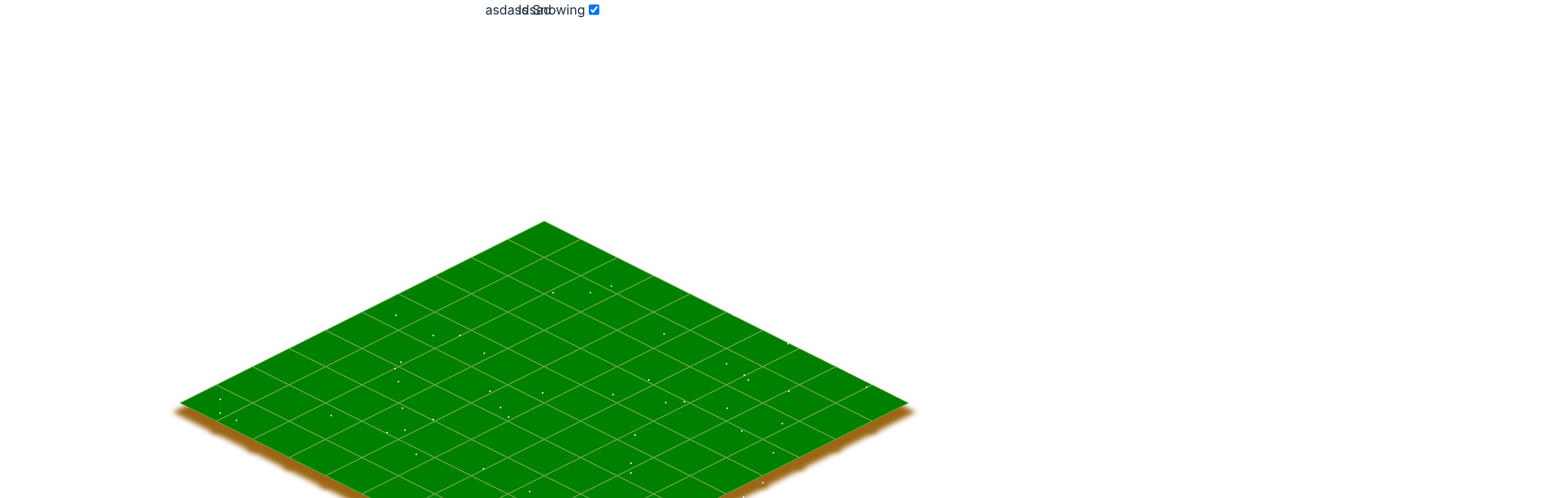
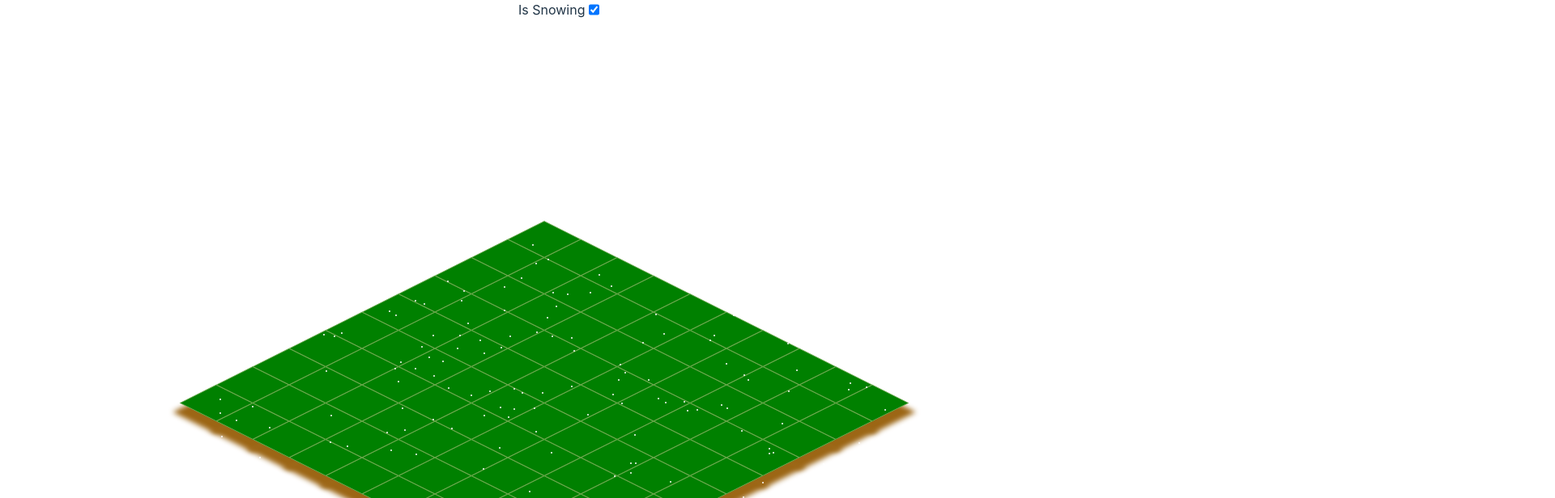
Before and after one commit to nodes777/react-sydjs-sim, a React (Create React App) app: page / in a window 1280 px wide. Both pictures are taken after a click on the checkbox "Is Snowing". Shown: the top 616 px of the page at 81% size, 1920 px wide, since content can reach past the window. Built offline with nearby package versions, Linux system fonts and the light colour scheme.

Commit message:
Cleans up, renames to snow, fixes not reappearing at top of page

```diff
--- a/src/App.tsx
+++ b/src/App.tsx
@@ -2,16 +2,16 @@ import React, { useState } from "react";
 import "./App.css";
 import styles from "./styles.module.css";
 import { Toolbar } from "./components/Toolbar/Toolbar";
-import { Rain } from "./components/Rain/Rain";
+import { Snow } from "./components/Snow/Snow";
 import { TileGrid } from "./components/TileGrid/TileGrid";
 import { createTiles } from "./createTiles";
 
 function App() {
-  const [isRaining, setIsRaining] = useState(false);
+  const [isSnowing, setIsSnowing] = useState(false);
   return (
     <>
-      <Toolbar setIsRaining={setIsRaining} isRaining={isRaining} />
-      {isRaining && <Rain />}
+      <Toolbar setIsSnowing={setIsSnowing} isSnowing={isSnowing} />
+      {isSnowing && <Snow />}
       <div className={styles.tileContainer}>
         <TileGrid tiles={createTiles()} />
       </div>
--- a/src/components/Rain/Rain.tsx
+++ /dev/null
@@ -1,74 +0,0 @@
-import { Dispatch, SetStateAction, useEffect, useState } from "react";
-
-import styles from "./styles.module.css";
-import { RainDrop } from "./Raindrop";
-import { Snowflake } from "./Snowflake";
-
-export const Rain = () => {
-  const [rainDrops, setRainDrops] = useState<
-    { top: number; left: number; rate: number }[]
-  >([]);
-
-  const generateRainDrops = () => {
-    const newRainDrops = [];
-    for (let i = 0; i < 1000; i++) {
-      const left = Math.random() * 2 * window.innerWidth;
-      const top = Math.random() * window.innerHeight;
-      const rate = Math.random() * 4 + 1;
-
-      // Create raindrop object with initial state
-      newRainDrops.push({ top, left, rate });
-    }
-    return newRainDrops;
-  };
-
-  useEffect(() => {
-    const rainDrops = generateRainDrops();
-    setRainDrops(rainDrops);
-    document.body.style.overflow = "hidden"; // Hide scrollbar hack
-    return () => {
-      document.body.style.overflow = "auto";
-    };
-  }, []);
-
-  // const step = () => {
-  //   rainDrops.forEach((rainDrop) => {
-  //     const { top, left, rate } = rainDrop; // Destructure directly
-  //     if (top > window.innerHeight || left < 0) {
-  //       // Update state using spread operator
-  //       setRainDrops((prevRainDrops) =>
-  //         prevRainDrops.map((r) =>
-  //           r === rainDrop
-  //             ? { top: 0, left: Math.random() * 2 * window.innerWidth, rate }
-  //             : r
-  //         )
-  //       );
-  //     } else {
-  //       // Update state using spread operator
-  //       setRainDrops((prevRainDrops) =>
-  //         prevRainDrops.map((r) =>
-  //           r === rainDrop ? { top: top + rate, left: left - rate, rate } : r
-  //         )
-  //       );
-  //     }
-  //   });
-  //   requestAnimationFrame(step);
-  // };
-
-  // requestAnimationFrame(step);
-
-  return (
-    <div className={styles.rainContainer}>
-      {" "}
-      asdasdsad
-      {rainDrops.map((rainDrop, i) => (
-        // <RainDrop key={i} drop={rainDrop} />
-        <Snowflake key={i} />
-      ))}
-      {/* create 1000 snowflakes */}
-      {/* {Array.from({ length: 1000 }).map((_, i) => (
-        <Snowflake key={i} />
-      ))} */}
-    </div>
-  );
-};
--- /dev/null
+++ b/src/components/Snow/Snow.tsx
@@ -0,0 +1,39 @@
+import { useEffect, useState } from "react";
+
+import styles from "./styles.module.css";
+import { Snowflake } from "./Snowflake";
+
+export const Snow = () => {
+  const [snowFlakes, setSnowFlakes] = useState<
+    { top: number; left: number; rate: number }[]
+  >([]);
+
+  const generateSnowFlakes = () => {
+    const newSnowFlakes = [];
+    for (let i = 0; i < 1000; i++) {
+      const left = Math.random() * 2 * window.innerWidth;
+      const top = Math.random() * window.innerHeight;
+      const rate = Math.random() * 4 + 1;
+
+      newSnowFlakes.push({ top, left, rate });
+    }
+    return newSnowFlakes;
+  };
+
+  useEffect(() => {
+    const snowFlakes = generateSnowFlakes();
+    setSnowFlakes(snowFlakes);
+    document.body.style.overflow = "hidden"; // Hide scrollbar hack
+    return () => {
+      document.body.style.overflow = "auto";
+    };
+  }, []);
+
+  return (
+    <div className={styles.snowContainer}>
+      {snowFlakes.map((rainDrop, i) => (
+        <Snowflake key={i} />
+      ))}
+    </div>
+  );
+};
--- a/src/components/Rain/Snowflake.tsx
+++ b/src/components/Snow/Snowflake.tsx
@@ -12,19 +12,21 @@ export const Snowflake = () => {
 
   useEffect(() => {
     const animate = () => {
-      if (snowflake.top > window.innerHeight || snowflake.left < 0) {
-        setSnowflake((prevSnowflake) => ({
-          ...prevSnowflake,
-          top: window.innerHeight,
-          left: Math.random() * 2 * window.innerWidth,
-        }));
-      } else {
-        setSnowflake((prevSnowflake) => ({
-          ...prevSnowflake,
-          top: prevSnowflake.top + prevSnowflake.rate,
-          left: prevSnowflake.left - prevSnowflake.rate,
-        }));
-      }
+      setSnowflake((prevSnowflake) => {
+        if (prevSnowflake.top > window.innerHeight || prevSnowflake.left < 0) {
+          return {
+            rate: prevSnowflake.rate,
+            top: 0,
+            left: Math.random() * 2 * window.innerWidth,
+          };
+        } else {
+          return {
+            rate: prevSnowflake.rate,
+            top: prevSnowflake.top + prevSnowflake.rate,
+            left: prevSnowflake.left - prevSnowflake.rate,
+          };
+        }
+      });
 
       // Cancel previous frame before scheduling a new one
       if (animationFrameId !== null) {
--- a/src/components/Rain/styles.module.css
+++ b/src/components/Snow/styles.module.css
@@ -1,18 +1,9 @@
-.rainContainer {
+.snowContainer {
   position: absolute;
   top: 0;
   left: 0;
   width: 100vw;
   height: 100vh;
-}
-
-.rainDrop {
-  position: absolute;
-  width: 2px;
-  height: 2px;
-  border-radius: 50%;
-  background-color: white;
-  z-index: 2;
 }
 
 .snowFlake {
--- a/src/components/Toolbar/Toolbar.tsx
+++ b/src/components/Toolbar/Toolbar.tsx
@@ -2,18 +2,18 @@ import { Dispatch, SetStateAction } from "react";
 import styles from "./styles.module.css";
 
 export const Toolbar = (props: {
-  setIsRaining: Dispatch<SetStateAction<boolean>>;
-  isRaining: boolean;
+  setIsSnowing: Dispatch<SetStateAction<boolean>>;
+  isSnowing: boolean;
 }) => {
   return (
     <div className={styles.toolbar}>
-      <label htmlFor="isRaining">Is Snowing</label>
+      <label htmlFor="isSnowing">Is Snowing</label>
       <input
         type="checkbox"
-        id="isRaining"
-        name="isRaining"
+        id="isSnowing"
+        name="isSnowing"
         onChange={() => {
-          props.setIsRaining(!props.isRaining);
+          props.setIsSnowing(!props.isSnowing);
         }}
       ></input>
     </div>
```
Also changed, not shown: src/components/Rain/Raindrop.tsx (deleted, +0 -34 lines).
